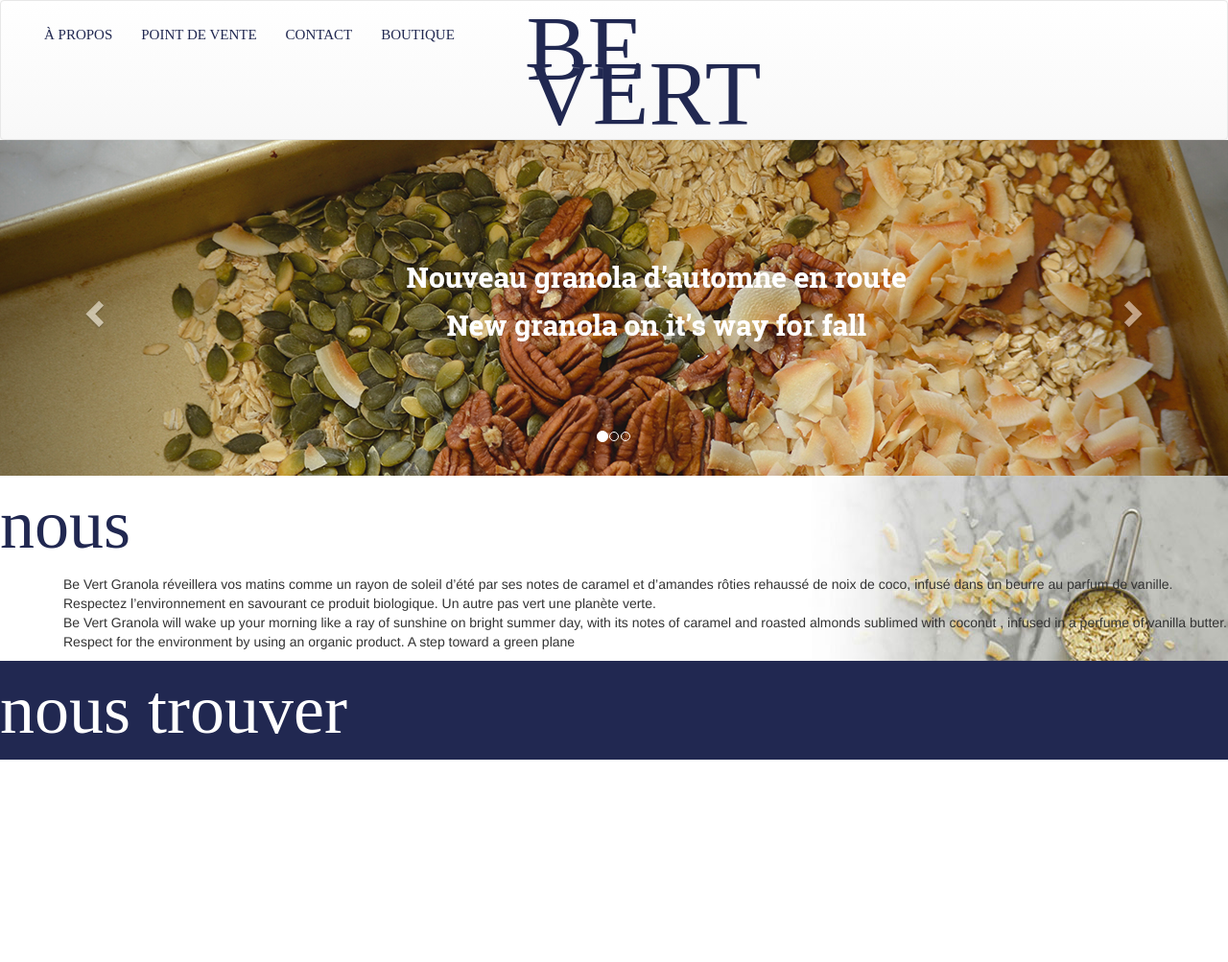
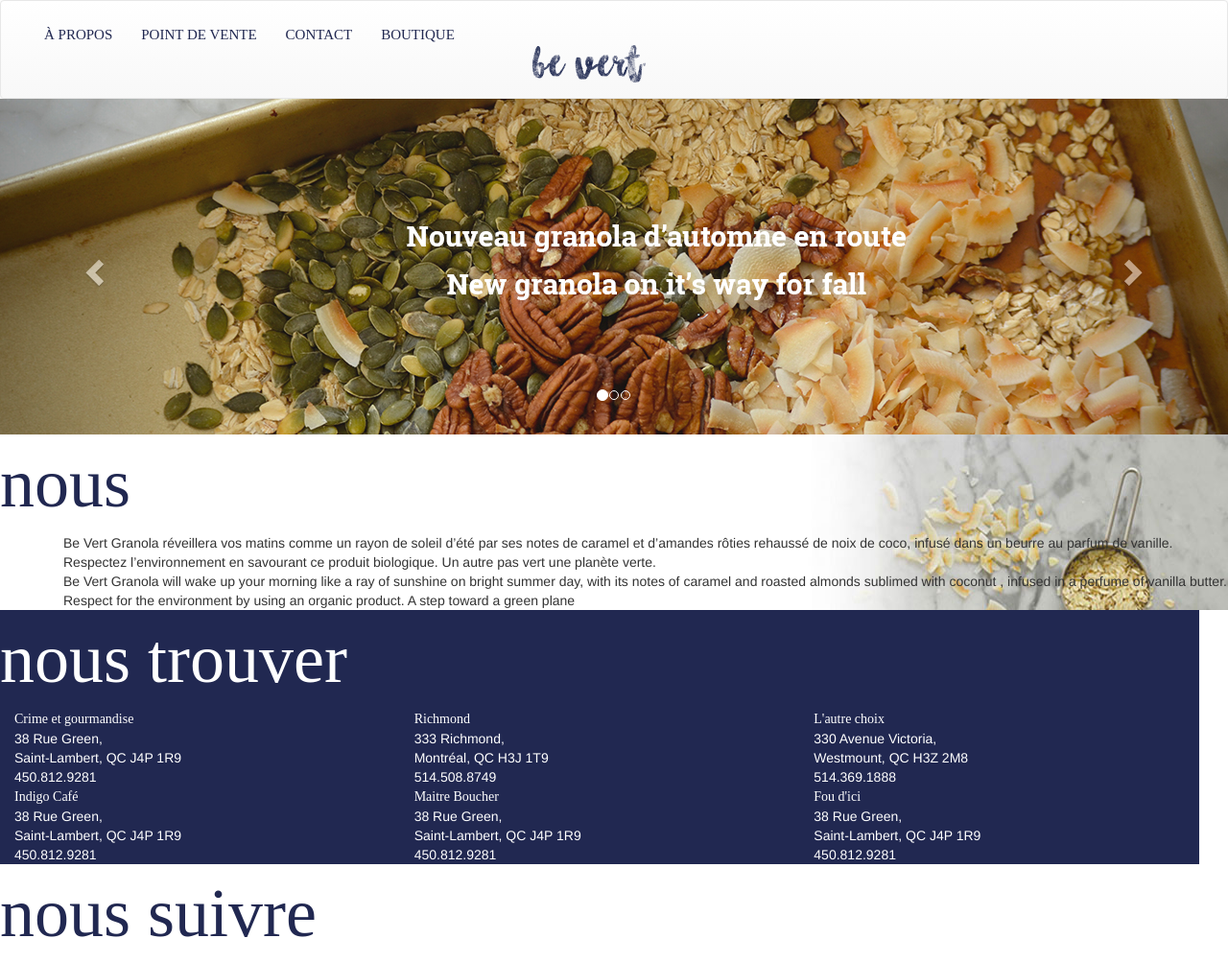
Before and after one commit to Blaze31/BeVertGranola, a website: page bevertgranola-angular/index.html at #/about in a window 1280 px wide. Shown: the whole page at 96% size. Before the commit the page ends 800 px from the top, so only its background shows below. Drawn offline with nearby package versions, Linux system fonts and the light colour scheme; some packages are replaced by stand-ins of ours; a web font is replaced by a local one.

Commit message:
about page styling

```diff
--- a/bevertgranola-angular/css/about.css
+++ b/bevertgranola-angular/css/about.css
@@ -3,9 +3,11 @@
 }
 .invert_section{
     background-color: #212851!important;
+    color: white!important;
+    width: 100%;
 }
 .section_content{
-    margin-left: 267px;
+    text-align: center;
 }
 .section_about_content{
     margin-left: 66px;
--- a/bevertgranola-angular/css/main.css
+++ b/bevertgranola-angular/css/main.css
@@ -55,6 +55,14 @@ div .col-md-12{
     font-size: 72px;
     font-family: chasingambers_one!important;
 }
+.text_invert{
+    color: white!important;
+    font-size: 13px;
+    font-family: robotoslab_regular!important;
+}
+.sub_title{
+    font-family: robotoslab_bold!important;
+}
 .text{
     color: #212851!important;
     font-size: 13px;
--- a/bevertgranola-angular/partials/about.html
+++ b/bevertgranola-angular/partials/about.html
@@ -23,7 +23,7 @@
                 <span>rehaussé de noix de coco, infusé dans un beurre au parfum de vanille.</span>
                 <span>Respectez l’environnement en savourant ce produit biologique. Un autre pas vert une planète verte.</span>
                 <br>
-                <p>Be Vert Granola will wake up your morning like a ray of sunshine on bright summer day, with its notes of caramel and roasted almonds sublimed with coconut , infused in a perfume of vanilla butter. Respect for the environment by using an organic product. A step toward a green plane</p>
+                <span>Be Vert Granola will wake up your morning like a ray of sunshine on bright summer day, with its notes of caramel and roasted almonds sublimed with coconut , infused in a perfume of vanilla butter. Respect for the environment by using an organic product. A step toward a green plane</span>
             </div>
         </div>
     </div>
@@ -32,5 +32,50 @@
             <span class="section_title_invert">nous trouver</span>
         </div>
     </div>
+    <div class="row invert_section">
+        <div class="col-md-4 ">
+            <span class="sub_title">Crime et gourmandise</span><br/>
+            <span>38 Rue Green,</span><br/>
+            <span>Saint-Lambert, QC J4P 1R9</span><br/>
+            <span>450.812.9281</span><br/>
+        </div>
+        <div class="col-md-4">
+            <span class="sub_title">Richmond</span><br/>
+            <span>333 Richmond,</span><br/>
+            <span>Montréal, QC H3J 1T9</span><br/>
+            <span>514.508.8749</span><br/>
+        </div>
+        <div class="col-md-4">
+            <span class="sub_title" >L'autre choix</span><br/>
+            <span>330 Avenue Victoria,</span><br/>
+            <span>Westmount, QC H3Z 2M8</span><br/>
+            <span>514.369.1888</span><br/>
+        </div>
+    </div>
+    <div class="row invert_section">
+        <div class="col-md-4 ">
+            <span class="sub_title" >Indigo Café</span><br/>
+            <span>38 Rue Green,</span><br/>
+            <span>Saint-Lambert, QC J4P 1R9</span><br/>
+            <span>450.812.9281</span><br/>
+        </div>
+        <div class="col-md-4">
+            <span class="sub_title">Maitre Boucher</span><br/>
+            <span>38 Rue Green,</span><br/>
+            <span>Saint-Lambert, QC J4P 1R9</span><br/>
+            <span>450.812.9281</span><br/>
+        </div>
+        <div class="col-md-4">
+            <span class="sub_title">Fou d'ici</span><br/>
+            <span>38 Rue Green,</span><br/>
+            <span>Saint-Lambert, QC J4P 1R9</span><br/>
+            <span>450.812.9281</span><br/>
+        </div>
+    </div>
+    <div class="row">
+        <div class="col-md-12" >
+            <span class="section_title">nous suivre</span>
+        </div>
+    </div>
 </div>
 <!-- /.container -->
--- a/bevertgranola-angular/templates/header.html
+++ b/bevertgranola-angular/templates/header.html
@@ -22,7 +22,7 @@
                         <span class="icon-bar"></span>
                     </button>
                 </div>
-                <span class="navbar-brand" >BE VERT</span>
+                <img src="../images/bevert_logo-05.svg"/>
             </div>
             <div class="col-md-4">
             </div>
```
Also changed, not shown: bevertgranola-angular/images/bevert_logo-05.svg (added), 1 other file.
